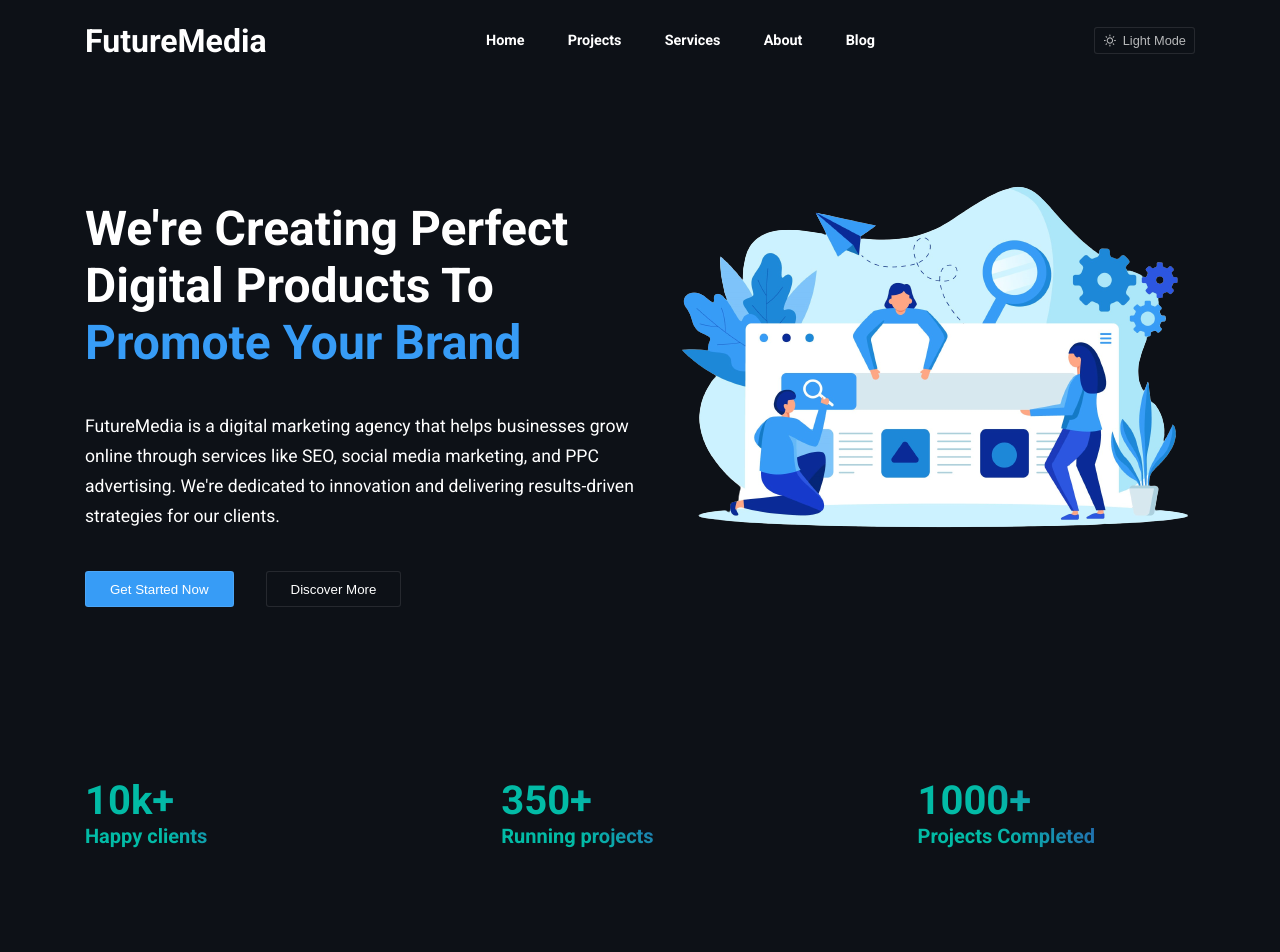
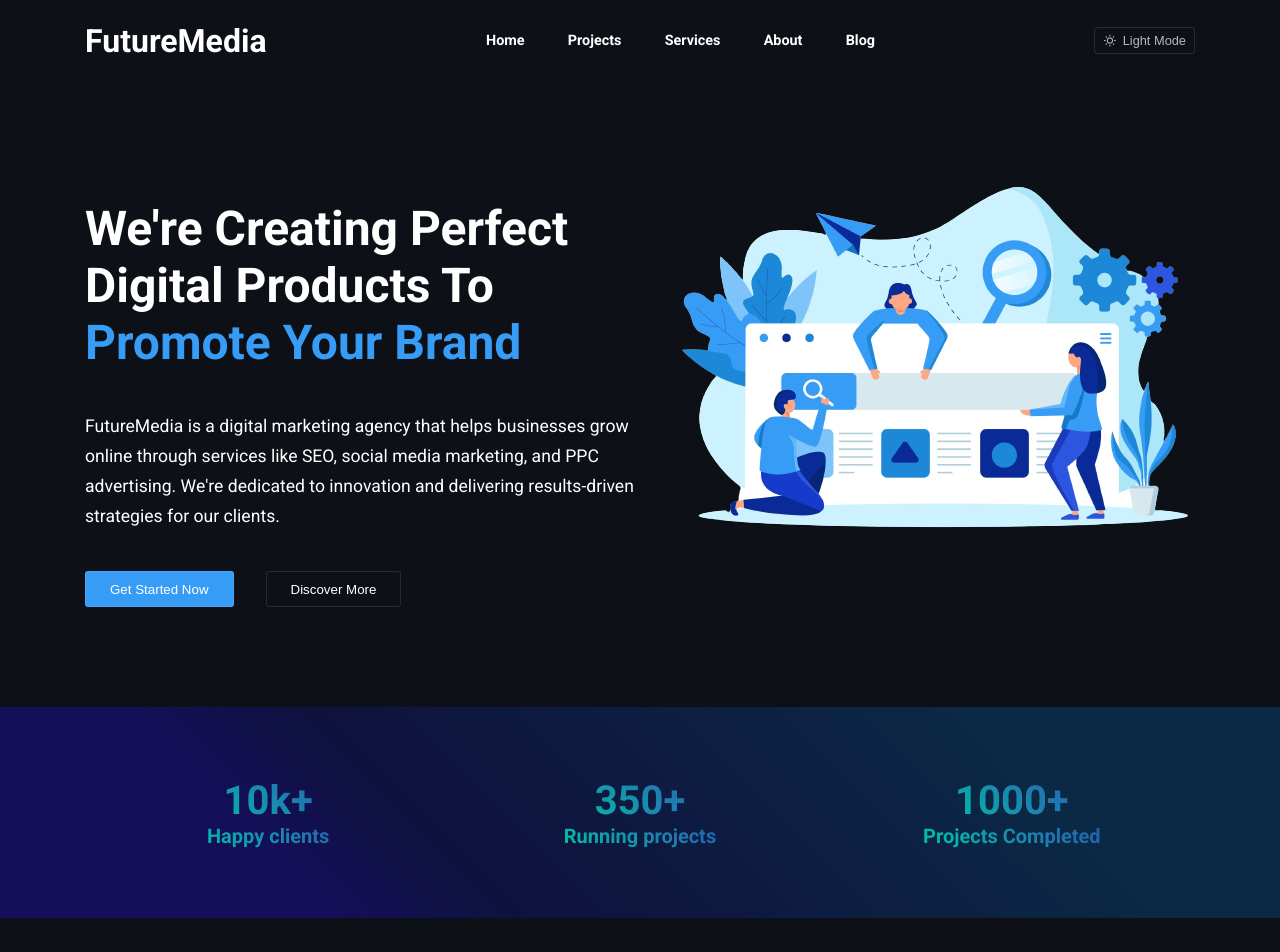
Before and after one commit to xroobix/AgencyWebsite, a React (Vite) app: page / in a window 1280 px wide. Shown: the top 952 px of the page. Built offline with nearby package versions, Linux system fonts and the light colour scheme.

Commit message:
Change background and width of elements

```diff
--- a/src/Components/Counter/counter.css
+++ b/src/Components/Counter/counter.css
@@ -1,3 +1,7 @@
+.counter {
+    background: var(--card-bg);
+}
+
 .counter__wrapper {
     display: flex;
     align-items: center;
@@ -5,7 +9,8 @@
 }
 
 .counter__item {
-    width: 25%;
+    width: 33%;
+    text-align: center;
 }
 
 .counter__number, .counter__title {
```
